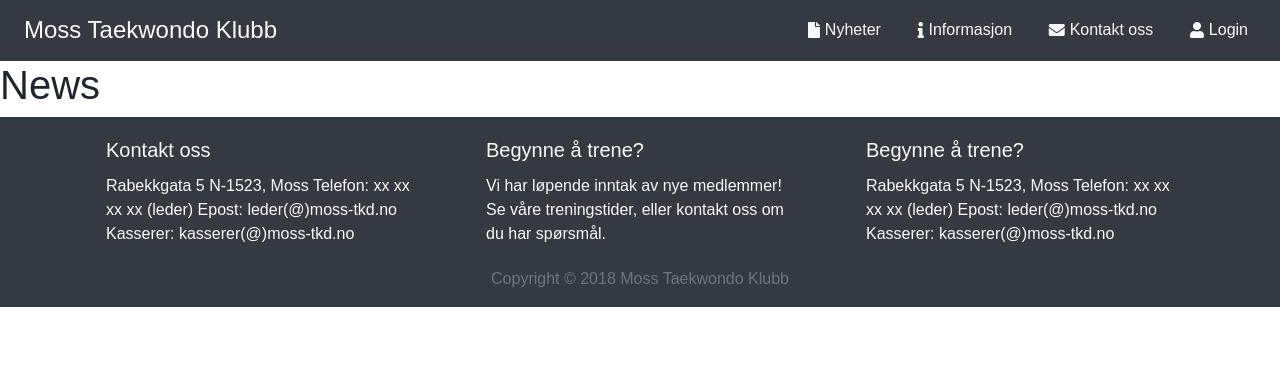
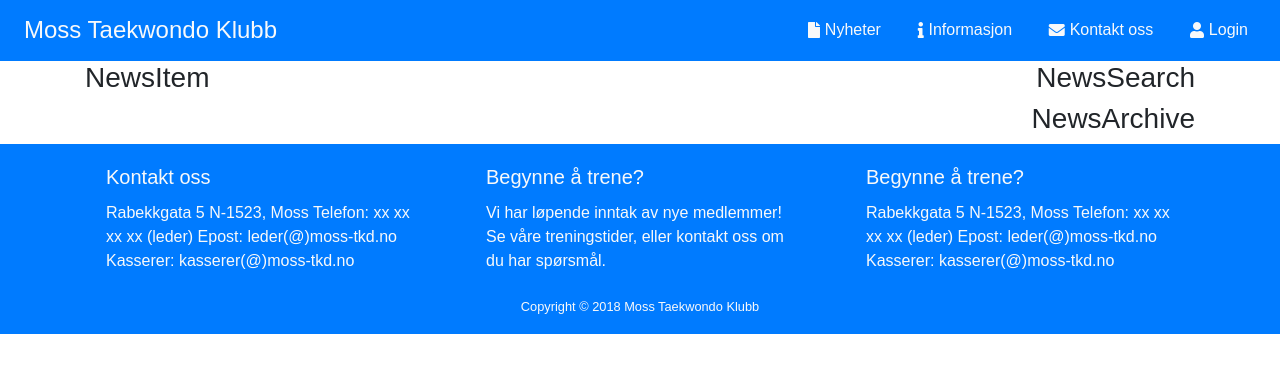
Before and after one commit to jakarlse88/mtk, a React (Create React App) app in the folder client/: page /news in a window 1280 px wide. Shown: the top 372 px of the page. Built offline with nearby package versions, Linux system fonts and the light colour scheme.

Commit message:
Colour change, News prototype layout

```diff
--- a/client/src/components/common/Card.js
+++ b/client/src/components/common/Card.js
@@ -8,13 +8,13 @@ const Card = ({
   cardTitle,
   cardLead,
   cardText,
-  darkStyle,
+  primaryStyle,
   readMoreHref
 }) => {
   return (
     <div
       className={classnames('card w-100', {
-        'bg-dark text-light border-dark': darkStyle
+        'bg-primary text-light border-primary': primaryStyle
       })}>
       {imgSrc ? (
         <img
@@ -32,7 +32,7 @@ const Card = ({
         {readMoreHref ? (
           <a
             href={readMoreHref}
-            className="btn btn-dark text-light">
+            className="btn btn-primary text-light">
             Les mer
           </a>
         ) : null}
@@ -42,14 +42,14 @@ const Card = ({
 };
 
 Card.defaultProps = {
-  darkStyle: false
+  primaryStyle: false
 };
 
 Card.propTypes = {
   cardLead: PropTypes.string,
   cardText: PropTypes.string.isRequired,
   cardTitle: PropTypes.string.isRequired,
-  darkStyle: PropTypes.bool.isRequired,
+  primaryStyle: PropTypes.bool.isRequired,
   imgAlt: PropTypes.string,
   imgSrc: PropTypes.string,
   readMoreHref: PropTypes.string
--- a/client/src/components/layout/Footer.js
+++ b/client/src/components/layout/Footer.js
@@ -7,12 +7,12 @@ import Card from '../common/Card';
 export default class Footer extends Component {
   render() {
     return (
-      <div className="container-fluid bg-dark">
+      <div className="container-fluid bg-primary">
         <div className="container">
-          <div className="row bg-dark text-light">
+          <div className="row bg-primary text-light">
             <div className="col-12 col-sm-6 col-lg-4">
               <Card
-                darkStyle={true}
+                primaryStyle={true}
                 cardTitle="Kontakt oss"
                 cardText="Rabekkgata 5
                 N-1523, Moss
@@ -23,14 +23,14 @@ export default class Footer extends Component {
             </div>
             <div className="col-12 col-sm-6 col-lg-4">
               <Card
-                darkStyle={true}
+                primaryStyle={true}
                 cardTitle="Begynne å trene?"
                 cardText="Vi har løpende inntak av nye medlemmer! Se våre treningstider, eller kontakt oss om du har spørsmål."
               />
             </div>
             <div className="col-12 col-sm-6 col-lg-4">
               <Card
-                darkStyle={true}
+                primaryStyle={true}
                 cardTitle="Begynne å trene?"
                 cardText="Rabekkgata 5
                 N-1523, Moss
@@ -40,9 +40,12 @@ export default class Footer extends Component {
               />
             </div>
             <div className="col-12">
-              <p className="text-muted text-center">
-                Copyright &copy; {new Date().getFullYear()}{' '}
-                Moss Taekwondo Klubb
+              <p className="text-center">
+                <small>
+                  Copyright &copy;{' '}
+                  {new Date().getFullYear()} Moss Taekwondo
+                  Klubb
+                </small>
               </p>
             </div>
           </div>
--- a/client/src/components/layout/Navbar.js
+++ b/client/src/components/layout/Navbar.js
@@ -4,7 +4,7 @@ import React, { Component } from 'react';
 export default class Navbar extends Component {
   render() {
     return (
-      <div className="row align-items-center navbar-dark bg-dark navbar sticky-top">
+      <div className="row align-items-center navbar-primary bg-primary navbar sticky-top">
         <div className="col-12 col-l-4 col-lg-4 d-flex justify-content-center justify-content-lg-start">
           <Link to="/">
             <h1 className="h4 mt-2 ml-2 text-light">
--- a/client/src/components/news/News.js
+++ b/client/src/components/news/News.js
@@ -1,10 +1,25 @@
 import React, { Component } from 'react';
+
+import NewsArchive from './NewsArchive';
+import NewsItem from './NewsItem';
+import NewsSearch from './NewsSearch';
 
 export default class News extends Component {
   render() {
     return (
-      <div>
-        <h1>News</h1>
+      <div className="container">
+        <div className="row">
+          <div className="col-12 col-lg-8 d-flex justify-content-center justify-content-lg-start">
+            <NewsItem />
+          </div>
+          <div className="col-12 col-lg-4 d-flex justify-content-center justify-content-lg-end">
+            <NewsSearch />
+          </div>
+          <div className="w-100" />
+          <div className="col-12 d-flex justify-content-center justify-content-lg-end">
+            <NewsArchive />
+          </div>
+        </div>
       </div>
     );
   }
--- /dev/null
+++ b/client/src/components/news/NewsArchive.js
@@ -0,0 +1,9 @@
+import React from 'react';
+
+export default () => {
+  return (
+    <div>
+      <h3>NewsArchive</h3>
+    </div>
+  );
+};
--- /dev/null
+++ b/client/src/components/news/NewsItem.js
@@ -0,0 +1,5 @@
+import React from 'react';
+
+export default () => {
+  return <h3>NewsItem</h3>;
+};
--- /dev/null
+++ b/client/src/components/news/NewsSearch.js
@@ -0,0 +1,11 @@
+import React, { Component } from 'react';
+
+export default class NewsSearch extends Component {
+  render() {
+    return (
+      <div>
+        <h3>NewsSearch</h3>
+      </div>
+    );
+  }
+}
```
